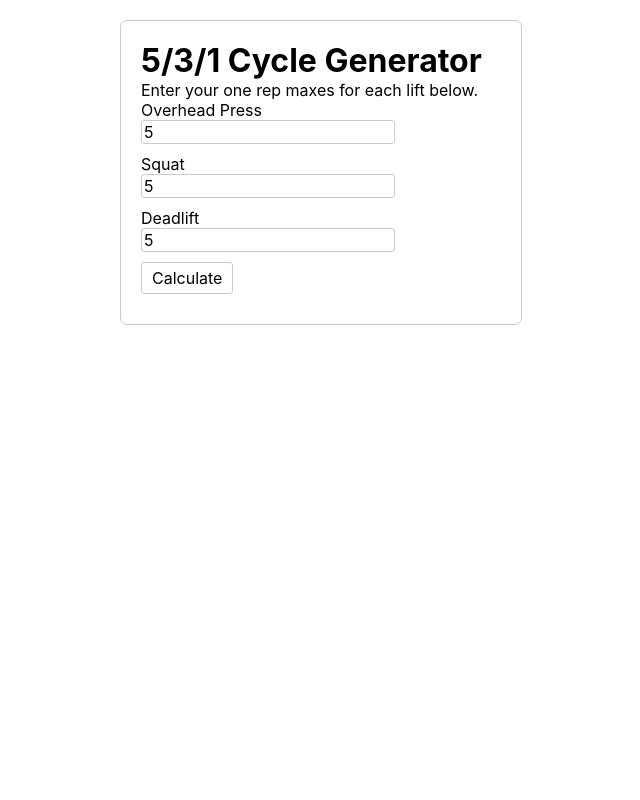
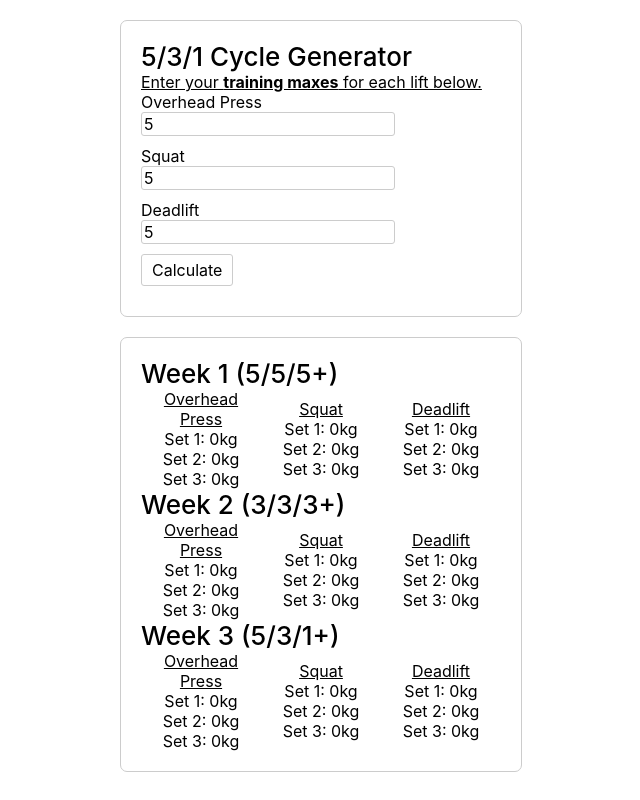
Before and after one commit to hmuhibbulloh/531, a plain HTML site: page index.html in a window 1280 px wide. Both pictures are taken after typing "5", "5", "5" into the empty fields and a click on the button "Calculate". Shown: the whole page, without its empty margins (319-959 px from the left). Drawn offline with Linux system fonts and the light colour scheme.

Commit message:
Generate cycle based on training max, not actual one rep max

```diff
--- a/app.js
+++ b/app.js
@@ -1,8 +1,4 @@
 // HELPER FUNCTIONS
-function calculateTrainingMax(oneRepMax) {
-  return oneRepMax * 0.9;
-}
-
 function roundDownToNearest10(workingSet) {
   let floored = Math.floor(workingSet);
   let remainder = floored % 10;
@@ -24,31 +20,136 @@ const calculateBtn = document.querySelector(".btn--calc");
 const ohpInputEl = document.querySelector("#ohp");
 const sqtInputEl = document.querySelector("#sqt");
 const dltInputEl = document.querySelector("#dlt");
-
-calculateBtn.addEventListener("click", generateCycle);
+const boardEl = document.querySelector(".board");
+calculateBtn.addEventListener("click", renderUI);
 
 function generateCycle() {
-  const ohpTM = calculateTrainingMax(parseFloat(ohpInputEl.value));
-  const sqtTM = calculateTrainingMax(parseFloat(sqtInputEl.value));
-  const dltTM = calculateTrainingMax(parseFloat(dltInputEl.value));
+  const ohpTM = parseFloat(ohpInputEl.value);
+  const sqtTM = parseFloat(sqtInputEl.value);
+  const dltTM = parseFloat(dltInputEl.value);
 
+  if (isNaN(ohpTM) || isNaN(sqtTM) || isNaN(dltTM)) {
+    return false;
+  } else {
     const cycle = {
       ohp: {
-      week1: [WEEK1.map((p) => calculateWorkingSet(ohpTM, p))],
-      week2: [WEEK2.map((p) => calculateWorkingSet(ohpTM, p))],
-      week3: [WEEK3.map((p) => calculateWorkingSet(ohpTM, p))],
+        week1: WEEK1.map((p) => calculateWorkingSet(ohpTM, p)),
+        week2: WEEK2.map((p) => calculateWorkingSet(ohpTM, p)),
+        week3: WEEK3.map((p) => calculateWorkingSet(ohpTM, p)),
       },
       sqt: {
-      week1: [WEEK1.map((p) => calculateWorkingSet(sqtTM, p))],
-      week2: [WEEK2.map((p) => calculateWorkingSet(sqtTM, p))],
-      week3: [WEEK3.map((p) => calculateWorkingSet(sqtTM, p))],
+        week1: WEEK1.map((p) => calculateWorkingSet(sqtTM, p)),
+        week2: WEEK2.map((p) => calculateWorkingSet(sqtTM, p)),
+        week3: WEEK3.map((p) => calculateWorkingSet(sqtTM, p)),
       },
       dlt: {
-      week1: [WEEK1.map((p) => calculateWorkingSet(dltTM, p))],
-      week2: [WEEK2.map((p) => calculateWorkingSet(dltTM, p))],
-      week3: [WEEK3.map((p) => calculateWorkingSet(dltTM, p))],
+        week1: WEEK1.map((p) => calculateWorkingSet(dltTM, p)),
+        week2: WEEK2.map((p) => calculateWorkingSet(dltTM, p)),
+        week3: WEEK3.map((p) => calculateWorkingSet(dltTM, p)),
       },
     };
 
-  console.log(cycle);
+    return cycle;
   }
+}
+
+function renderUI() {
+  const cycle = generateCycle();
+  if (cycle) {
+    let htmlW1 = `
+    <h1>Week 1 (5/5/5+)</h1>
+    <div class="flex">
+      <div class="exercise">
+        <p>Overhead Press</p>
+        <ul>
+          <li>Set 1: ${cycle.ohp.week1[0]}kg</li>
+          <li>Set 2: ${cycle.ohp.week1[1]}kg</li>
+          <li>Set 3: ${cycle.ohp.week1[2]}kg</li>
+        </ul>
+      </div>
+        <div class="exercise">
+        <p>Squat</p>
+        <ul>
+          <li>Set 1: ${cycle.sqt.week1[0]}kg</li>
+          <li>Set 2: ${cycle.sqt.week1[1]}kg</li>
+          <li>Set 3: ${cycle.sqt.week1[2]}kg</li>
+        </ul>
+      </div>
+      <div class="exercise">
+        <p>Deadlift</p>
+        <ul>
+          <li>Set 1: ${cycle.dlt.week1[0]}kg</li>
+          <li>Set 2: ${cycle.dlt.week1[1]}kg</li>
+          <li>Set 3: ${cycle.dlt.week1[2]}kg</li>
+        </ul>
+      </div>
+    </div>
+    `;
+
+    let htmlW2 = `
+    <h1>Week 2 (3/3/3+)</h1>
+    <div class="flex">
+      <div class="exercise">
+        <p>Overhead Press</p>
+        <ul>
+          <li>Set 1: ${cycle.ohp.week2[0]}kg</li>
+          <li>Set 2: ${cycle.ohp.week2[1]}kg</li>
+          <li>Set 3: ${cycle.ohp.week2[2]}kg</li>
+        </ul>
+      </div>
+        <div class="exercise">
+        <p>Squat</p>
+        <ul>
+          <li>Set 1: ${cycle.sqt.week2[0]}kg</li>
+          <li>Set 2: ${cycle.sqt.week2[1]}kg</li>
+          <li>Set 3: ${cycle.sqt.week2[2]}kg</li>
+        </ul>
+      </div>
+      <div class="exercise">
+        <p>Deadlift</p>
+        <ul>
+          <li>Set 1: ${cycle.dlt.week2[0]}kg</li>
+          <li>Set 2: ${cycle.dlt.week2[1]}kg</li>
+          <li>Set 3: ${cycle.dlt.week2[2]}kg</li>
+        </ul>
+      </div>
+    </div>
+    `;
+
+    let htmlW3 = `
+    <h1>Week 3 (5/3/1+)</h1>
+    <div class="flex">
+      <div class="exercise">
+        <p>Overhead Press</p>
+        <ul>
+          <li>Set 1: ${cycle.ohp.week3[0]}kg</li>
+          <li>Set 2: ${cycle.ohp.week3[1]}kg</li>
+          <li>Set 3: ${cycle.ohp.week3[2]}kg</li>
+        </ul>
+      </div>
+        <div class="exercise">
+        <p>Squat</p>
+        <ul>
+          <li>Set 1: ${cycle.sqt.week3[0]}kg</li>
+          <li>Set 2: ${cycle.sqt.week3[1]}kg</li>
+          <li>Set 3: ${cycle.sqt.week3[2]}kg</li>
+        </ul>
+      </div>
+      <div class="exercise">
+        <p>Deadlift</p>
+        <ul>
+          <li>Set 1: ${cycle.dlt.week3[0]}kg</li>
+          <li>Set 2: ${cycle.dlt.week3[1]}kg</li>
+          <li>Set 3: ${cycle.dlt.week3[2]}kg</li>
+        </ul>
+      </div>
+    </div>
+    `;
+    boardEl.classList.add("visible");
+    boardEl.innerHTML += htmlW1;
+    boardEl.innerHTML += htmlW2;
+    boardEl.innerHTML += htmlW3;
+  } else {
+    alert("Enter valid numbers");
+  }
+}
--- a/index.html
+++ b/index.html
@@ -10,7 +10,10 @@
   <body>
     <div class="container">
       <h1>5/3/1 Cycle Generator</h1>
-      <p>Enter your one rep maxes for each lift below.</p>
+      <p>
+        Enter your <span style="font-weight: bold">training maxes</span> for
+        each lift below.
+      </p>
       <label for="ohp">Overhead Press</label>
       <input id="ohp" name="ohp" type="number" />
       <label for="sqt">Squat</label>
@@ -19,5 +22,6 @@
       <input id="dlt" name="dlt" type="number" />
       <button class="btn btn--calc">Calculate</button>
     </div>
+    <div class="board"></div>
   </body>
 </html>
--- a/styles.css
+++ b/styles.css
@@ -6,6 +6,21 @@ body {
   font-family:
     -apple-system, BlinkMacSystemFont, "Segoe UI", Roboto, Helvetica, Arial,
     sans-serif, "Apple Color Emoji", "Segoe UI Emoji", "Segoe UI Symbol";
+}
+
+h1 {
+  font-size: 26px;
+  font-weight: 500;
+}
+
+p {
+  text-decoration: underline;
+}
+
+ul,
+li {
+  list-style: none;
+  padding: 0;
 }
 
 .container {
@@ -40,3 +55,22 @@ input:focus {
   background-color: #eee;
   cursor: pointer;
 }
+
+.flex {
+  display: flex;
+  justify-content: center;
+  align-items: center;
+}
+
+.exercise {
+  flex: 1;
+  text-align: center;
+}
+
+.board.visible {
+  max-width: 360px;
+  margin: 20px auto;
+  border: 1px solid #ccc;
+  padding: 20px;
+  border-radius: 7px;
+}
```
Lines whose indentation alone changed are shown as unchanged.
